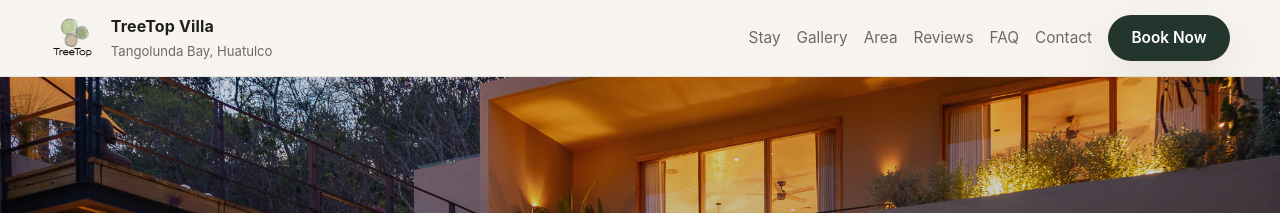
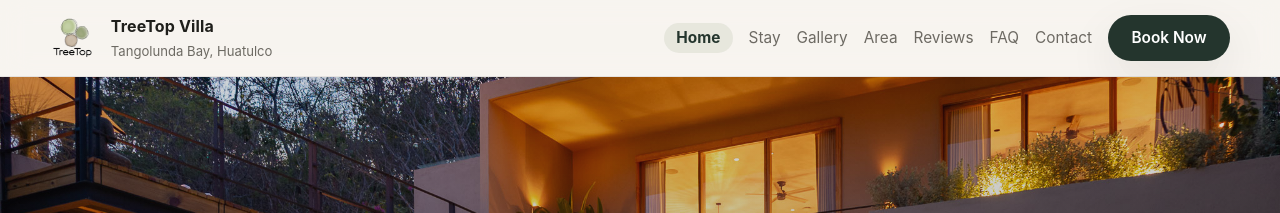
Before and after one commit to alexjcobb/Treetophuatulco, a Jekyll site: the page built from index.html, in a window 1280 px wide. Shown: the top 213 px of the page. Built offline with Jekyll 4.4.1, drawn with Linux system fonts in a browser that asks for light colours.

Commit message:
Update header.html

```diff
--- a/_includes/header.html
+++ b/_includes/header.html
@@ -1,10 +1,14 @@
 <header class="site-header">
   <div class="container nav">
 
-    <a class="brand" href="{{ '/' | relative_url }}">
+    <a
+      class="brand"
+      href="{{ '/' | relative_url }}"
+      aria-label="TreeTop Villa home page"
+    >
       <img
         src="{{ '/assets/logo-mark.png' | relative_url }}"
-        alt="TreeTop logo mark"
+        alt="TreeTop Villa logo"
       >
 
       <div class="brand-text">
@@ -13,7 +17,13 @@
       </div>
     </a>
 
-    <nav class="nav-links" aria-label="Main">
+    <nav class="nav-links" aria-label="Primary Navigation">
+
+      <a
+        href="{{ '/' | relative_url }}"
+        class="{% if page.nav == 'home' %}active{% endif %}">
+        Home
+      </a>
 
       <a
         href="{{ '/stay.html' | relative_url }}"
@@ -55,7 +65,8 @@
         class="btn btn-primary"
         href="https://www.explorehuatulco.com/Escapia/Details/2104-279857"
         target="_blank"
-        rel="noopener">
+        rel="noopener"
+      >
         Book Now
       </a>
 
```
